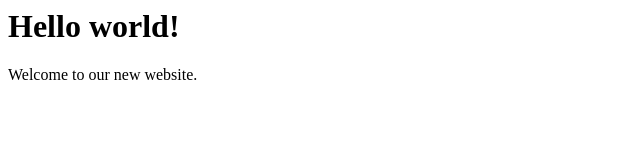
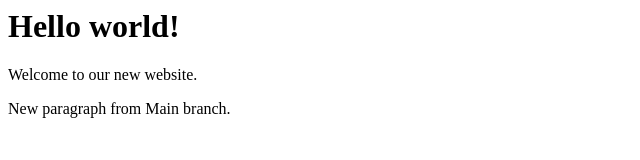
Before and after one commit to awsdevop183/git-kodekloud, a plain HTML site: page index.html in a window 1280 px wide. Shown: the whole page, without its empty margins (0-640 px from the left). Drawn offline with Linux system fonts and the light colour scheme.

Commit message:
Add new paragraph to index.html

```diff
--- a/index.html
+++ b/index.html
@@ -1,2 +1,3 @@
 <h1>Hello world!</h1>
 <p>Welcome to our new website.</p>
+<p>New paragraph from Main branch.</p>
```
